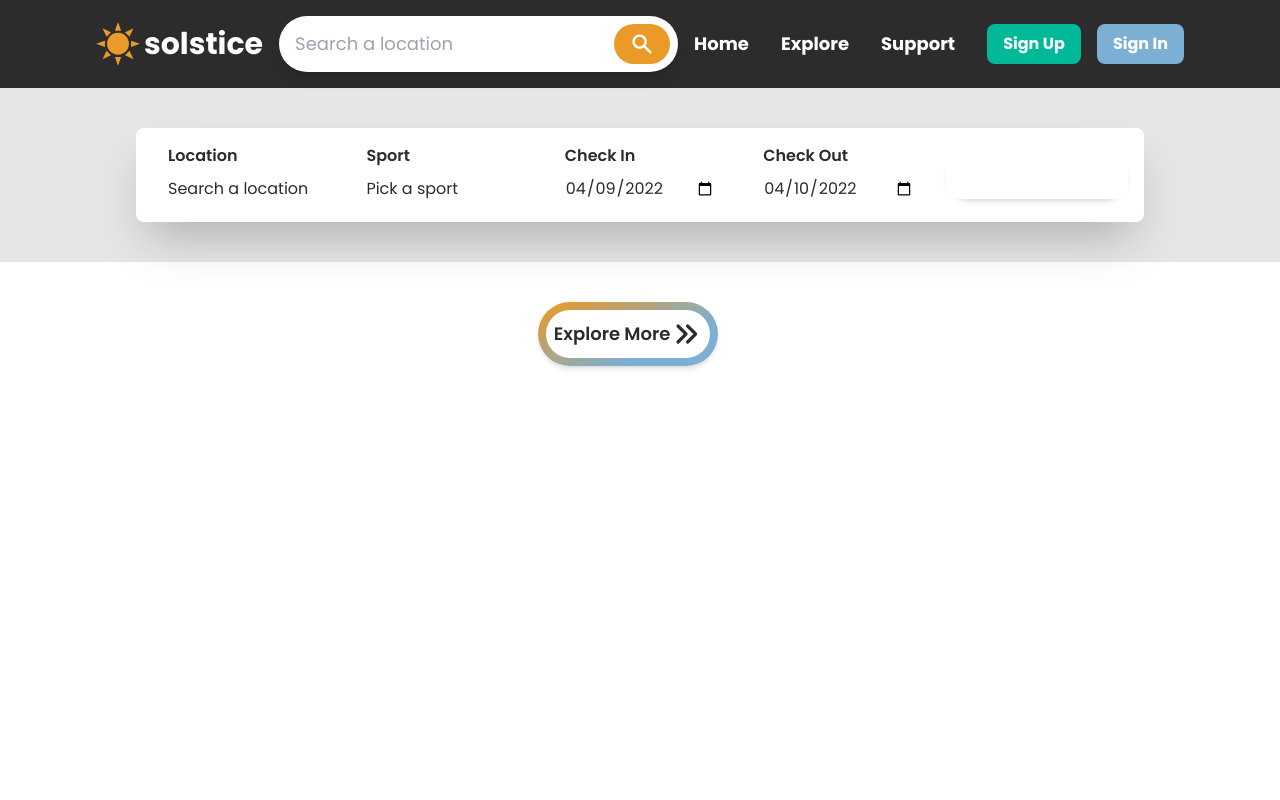
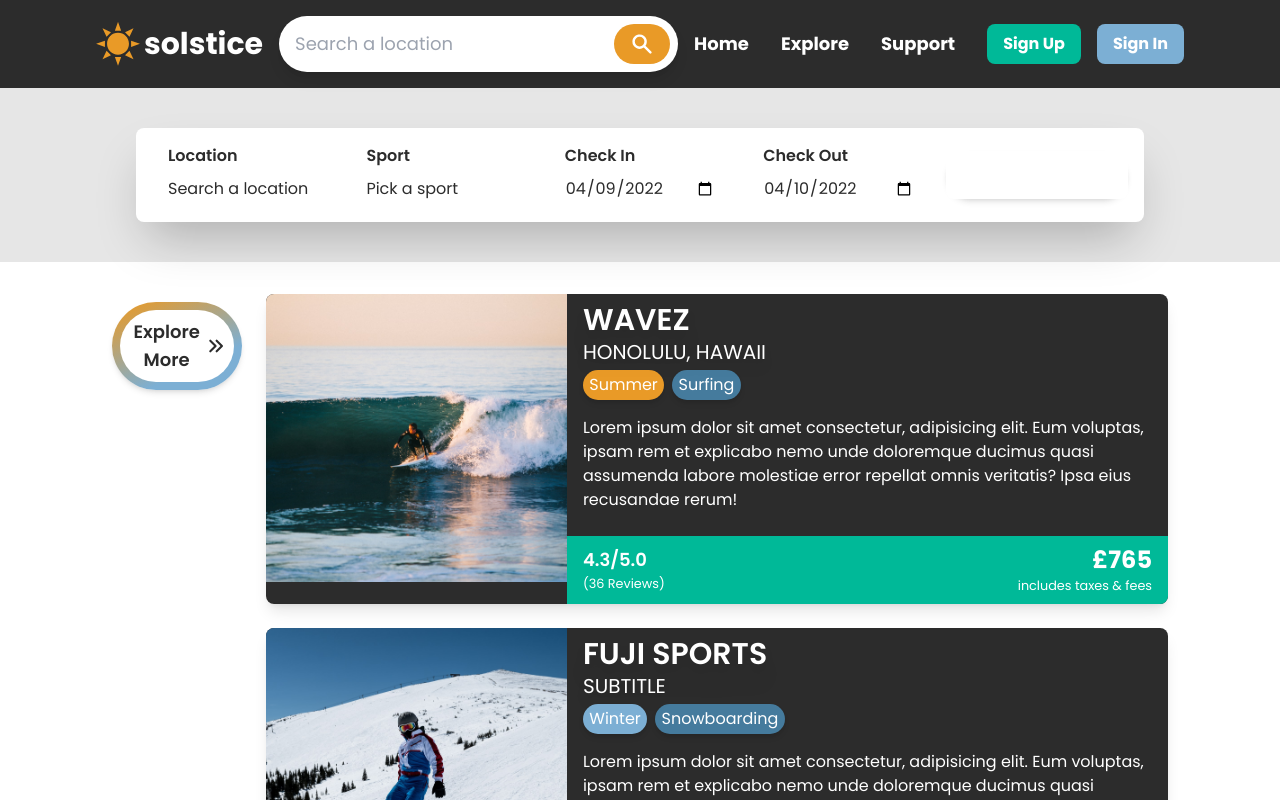
Before and after one commit to kristian4res/ucwd-solstice, a React (Create React App) app: page /explore in a window 1280 px wide. Shown: the top 800 px of the page. Built offline with nearby package versions, Linux system fonts and the light colour scheme.

Commit message:
cf: working on the input validation

```diff
--- a/src/components/SEARCH-FORM-INPUT.jsx
+++ b/src/components/SEARCH-FORM-INPUT.jsx
@@ -33,10 +33,11 @@ const SearchFormInput = ({ state, label, placeholder='', data: { dataset, fieldn
                 }}
             >
                 <span>
-                    {searchFormDetails[`${label}`] ? searchFormDetails[`${label}`] : state[0]}
+                    {/* {searchFormDetails[`${label}`] ? searchFormDetails[`${label}`] : state[0]} */}
+                    {state[0] ? state[0] : searchFormDetails[`${label}`]}
                 </span>
                 <span>
-                    {searchFormDetails[`${label}`] || state[0] ? '' : placeholder}
+                    {(searchFormDetails[`${label}`] || state[0]) ? '' : placeholder}
                 </span>
             </button>
             <div className={`${(!showModal || !isFocused) ? 'hidden' : 'flex'}
@@ -55,22 +56,27 @@ const SearchFormInput = ({ state, label, placeholder='', data: { dataset, fieldn
                         // Timeout to delay the function execution (i.e. give time for other functions to execute)
                         setTimeout(() => setIsFocused(false), 100)
                     }}
-                    value={state[0]}
+                    // value={state[0]}
+                    value={state[0] ? state[0] : searchFormDetails[`${label}`]}
                     autoComplete={'off'}
                     required
                 />
                 <ul>
                     {
                         // Filter and loop through data, then display data by rendering list elements
+                        dataset ?
                         dataset.filter((val) => {
                             if (state[0] === '' || !isFocused) {
+                                return val;
+                            }
+                            else if (state[0] !== '') {
+                                if (val[field].toLowerCase().includes(state[0].toLowerCase()))  {
+                                    return val;
+                                }
                                 return null;
                             }
-                            else if (val[field].toLowerCase().includes(state[0].toLowerCase()))  {
+                            else {
                                 return val;
-                            }
-                            else {
-                                return null;
                             }
                         }).map((val, key) => {
                             return <ButtonSearchResult key={key}
@@ -85,6 +91,10 @@ const SearchFormInput = ({ state, label, placeholder='', data: { dataset, fieldn
                                 icon={iconEl ? iconEl : val.icon}
                             />
                         })
+                        :
+                        <li className={`${state[0] ? 'hidden' : 'flex justify-center items-center pt-2'}`}>
+                            <span className='w-full h-full text-center'>No results</span>
+                        </li>
                     }
                 </ul>
             </div>
--- a/src/components/search-form.jsx
+++ b/src/components/search-form.jsx
@@ -21,13 +21,22 @@ const SearchForm = () => {
     const routeLocation = useLocation();
     const routeNavigate = useNavigate();
 
+    // Input states
     const [locationInput, setLocationInput] = useState('');
     const [sportInput, setSportInput] = useState('');
-
     const [checkInVal, setCheckInVal] = useState(getTomorrowsDate());
     const [checkOutVal, setCheckOutVal] = useState(getTomorrowsDate('checkOut'));
 
+    // Input validation formatting
+    // const
+
+    /** FUNCTIONS */
     const submitDetails = () => {
+        // Deny request if location and sport are empty
+        if (!locationInput && !sportInput) {
+            return false;
+        }
+
         // Get input values
         const details = {
             location: locationInput,
@@ -41,6 +50,7 @@ const SearchForm = () => {
         }
 
         submitSearchForm(details);
+        return true;
     }
 
     return (
--- a/src/contexts/search-form-context.js
+++ b/src/contexts/search-form-context.js
@@ -13,9 +13,20 @@ export function SearchFormProvider({ children }) {
         checkOut: getTomorrowsDate('checkOut')
     });
 
+    const [searchInputStyle, setSearchInputStyle] = useState({
+        location: '',
+        sport: '',
+        checkIn: '',
+        checkOut: ''
+    });
+
     const submitSearchForm = (details) => {
         // Destructure details object
         const { location, sport, checkIn, checkOut } = details;
+
+        // Validate inputs
+        if (location)
+
         // Update searchFormDetails
         setSearchFormDetails(prevState => {
             return {...prevState,
@@ -28,7 +39,7 @@ export function SearchFormProvider({ children }) {
     };
 
     return (
-        <SearchFormContext.Provider value={{ searchFormDetails, submitSearchForm }}>
+        <SearchFormContext.Provider value={{ searchFormDetails, searchInputStyle, submitSearchForm }}>
             {children}
         </SearchFormContext.Provider>
     )
--- a/src/dev-data/trips.json
+++ b/src/dev-data/trips.json
@@ -17,7 +17,8 @@
         "tripTotalPrice": "765",
         "tripRating": "4.3",
         "tripReviews": "36",
-        "tripLocation": "Honolulu, Hawaii",
+        "tripFullLocation": "Honolulu, Hawaii",
+        "tripLocation": "Hawaii",
         "tripAddress": "218 Puapihi St Lahaina, Hawaii",
         "accomodationId": "A1",
         "tripImages": ["surfing-md-1.jpg"],
--- a/src/routes/explore-page.jsx
+++ b/src/routes/explore-page.jsx
@@ -14,34 +14,34 @@ const ExplorePage = () => {
   const { devData: { trips }} = useContext(AppContext);
   const { searchFormDetails } = useContext(SearchFormContext);
 
+  // Filter data based on the location and sport parameters search form
   const filterData = (location, sport, data) => {
-    if (!location || !sport) {
+    if (!location && !sport) {
       return data;
     }
-    else {
     return data.filter((val) => {
+      // If given both location and sport, check filter for specific trips
       if (location && sport) {
         if (
-            (val.tripLocation.split(', ')[1].toLowerCase().includes(location.split(', ')[1].toLowerCase()))
+          (val.tripLocation.toLowerCase().includes(location.toLowerCase()))
           &&
           (val.tripSport[0].sportName.toLowerCase().includes(sport.toLowerCase()))
         ) {
           return val;
         }
+        return null;
       }
-        else if (location)
-        {
-          if (val.tripLocation.split(', ')[1].toLowerCase().includes(location.split(', ')[1].toLowerCase())) {
+      // If invidivual parameters, check location parameter first then sport parameter
+      else if (location && val.tripLocation.toLowerCase().includes(location.toLowerCase())) {
         return val;
       }
-        }
-        else if (sport) {
-          if (val.tripSport[0].sportName.toLowerCase().includes(sport.toLowerCase())) {
+      else if (sport && val.tripSport[0].sportName.toLowerCase().includes(sport.toLowerCase())) {
           return val;
       }
+      else {
+        return null;
       }
-      })
-    }
+  });
 }
 
   return (
@@ -64,45 +64,45 @@ const ExplorePage = () => {
         </div>
         <div className='grid grid-cols-1 gap-6 place-content-start min-h-screen'>
           {
-            // Filter data based on search form
-            trips.filter((val) => {
-              if ((!searchFormDetails['location']) && (!searchFormDetails['sport'])) {
-                return null;
-              }
-              // If given both location and sport, check filter for specific trips
-              else if ((searchFormDetails['location']) && (searchFormDetails['sport'])) {
-                if (
-                  val.tripLocation.split(', ')[1].toLowerCase().includes(searchFormDetails['location'].split(', ')[1].toLowerCase())
-                  &&
-                  val.tripSport[0].sportName.toLowerCase().includes(searchFormDetails['sport'].toLowerCase())
-                ) {
-                  return val;
-                }
-                return null;
-              }
-              // If invidivual parameters, check location parameter first
-              else if (
-                (searchFormDetails['location']) &&
-                val.tripLocation.split(', ')[1].toLowerCase().includes(searchFormDetails['location'].split(', ')[1].toLowerCase())
-              ) {
-                return val;
-              }
-              else if (
-                (searchFormDetails['sport']) &&
-                val.tripSport[0].sportName.toLowerCase().includes(searchFormDetails['sport'].toLowerCase())
-              ) {
-                return val;
-              }
-              else {
-                return null;
-              }
-            })
-            .map((val, key) => {
+            // // Filter data based on search form
+            // trips.filter((val) => {
+            //   if ((!searchFormDetails['location']) && (!searchFormDetails['sport'])) {
+            //     return null;
+            //   }
+            //   // If given both location and sport, check filter for specific trips
+            //   else if ((searchFormDetails['location']) && (searchFormDetails['sport'])) {
+            //     if (
+            //       val.tripLocation.split(', ')[1].toLowerCase().includes(searchFormDetails['location'].split(', ')[1].toLowerCase())
+            //       &&
+            //       val.tripSport[0].sportName.toLowerCase().includes(searchFormDetails['sport'].toLowerCase())
+            //     ) {
+            //       return val;
+            //     }
+            //     return null;
+            //   }
+            //   // If invidivual parameters, check location parameter first
+            //   else if (
+            //     (searchFormDetails['location']) &&
+            //     val.tripLocation.split(', ')[1].toLowerCase().includes(searchFormDetails['location'].split(', ')[1].toLowerCase())
+            //   ) {
+            //     return val;
+            //   }
+            //   else if (
+            //     (searchFormDetails['sport']) &&
+            //     val.tripSport[0].sportName.toLowerCase().includes(searchFormDetails['sport'].toLowerCase())
+            //   ) {
+            //     return val;
+            //   }
+            //   else {
+            //     return null;
+            //   }
+            // })
+            filterData(searchFormDetails['location'], searchFormDetails['sport'], trips).map((val, key) => {
               return (
                 <CardTrip key={key}
                   imgUrl={val.tripImages[0]}
                   cardTitle={val.tripName}
-                  cardSubTitle={val.tripLocation}
+                  cardSubTitle={val.tripFullLocation}
                   cardText={val.tripDescription}
                   cardDetails={[[val.tripRating, val.tripReviews], [val.tripTotalPrice]]}
                   tagData={val.tripTags}
```
Lines whose indentation alone changed are shown as unchanged.
